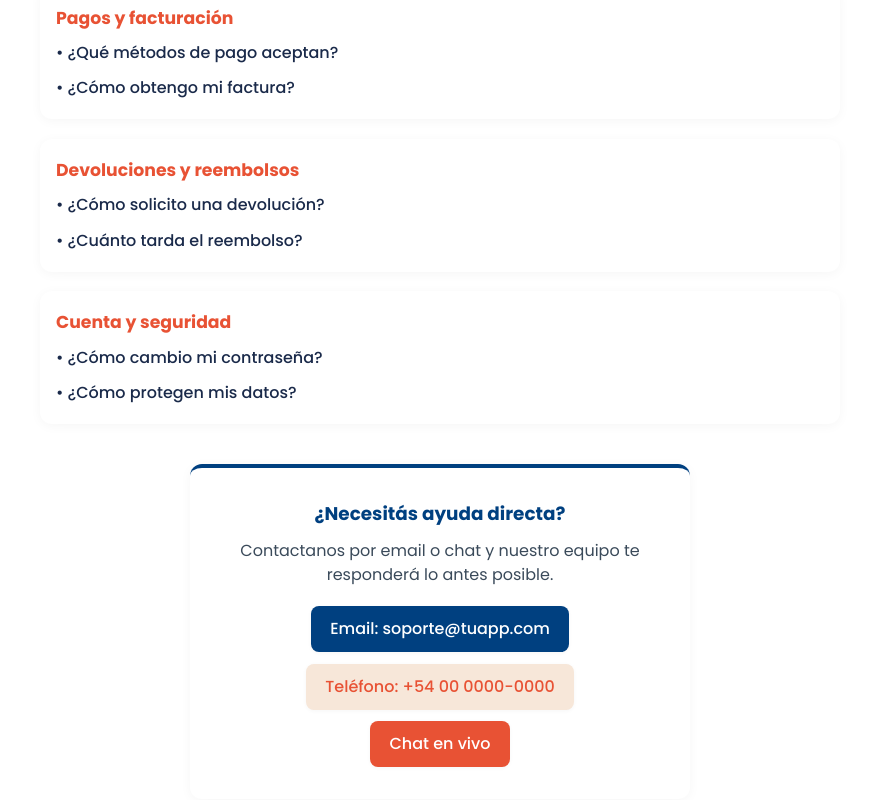
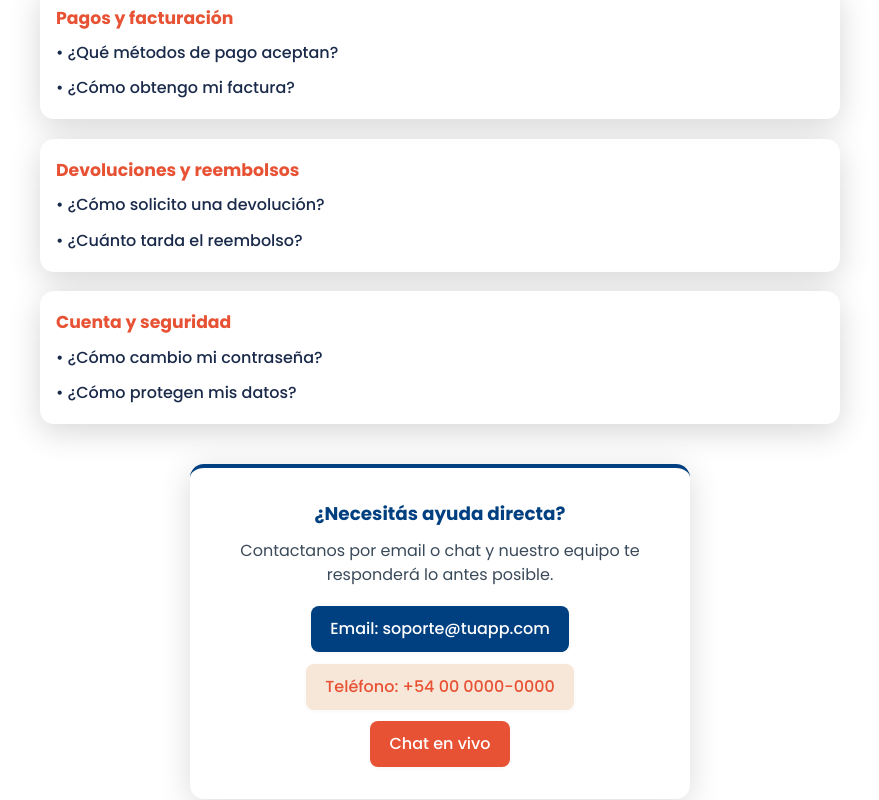
Before and after one commit to IgnacioBayugar/Elisto-ecommerce, a React (Vite) app: page /help in a window 1280 px wide. Shown: the part 940-1740 px from the top of the page, without its empty margins (200-1079 px from the left). Built offline with nearby package versions, Linux system fonts and the light colour scheme; no server answers.

Commit message:
style(help-page): improve HelpContact and HelpFAQ shadows for better legibility

```diff
--- a/src/features/help/components/HelpContact.scss
+++ b/src/features/help/components/HelpContact.scss
@@ -5,8 +5,8 @@ $secondary-color: #E85234;
   max-width: 500px;
   margin: 0 auto 2.5rem auto;
   background: #fff;
-  border-radius: 12px;
-  box-shadow: 0 2px 12px rgba(0,0,0,0.04);
+  border-radius: 14px;
+  box-shadow: 0 6px 32px rgba(0,0,0,0.15);
   padding: 2rem 1.2rem;
   text-align: center;
   border-top: 4px solid $primary-color;
--- a/src/features/help/components/HelpFAQ.scss
+++ b/src/features/help/components/HelpFAQ.scss
@@ -19,10 +19,10 @@ $secondary-color: #E85234;
     gap: 1.2rem;
   }
   &-category {
-    background: #fff;
-    border-radius: 12px;
-    box-shadow: 0 2px 12px rgba(0,0,0,0.04);
-    padding: 1.2rem 1rem;
+  background: #fff;
+  border-radius: 14px;
+  box-shadow: 0 8px 32px rgba(0,0,0,0.16);
+  padding: 1.2rem 1rem;
 
     &-title {
       font-size: 1.08rem;
```
